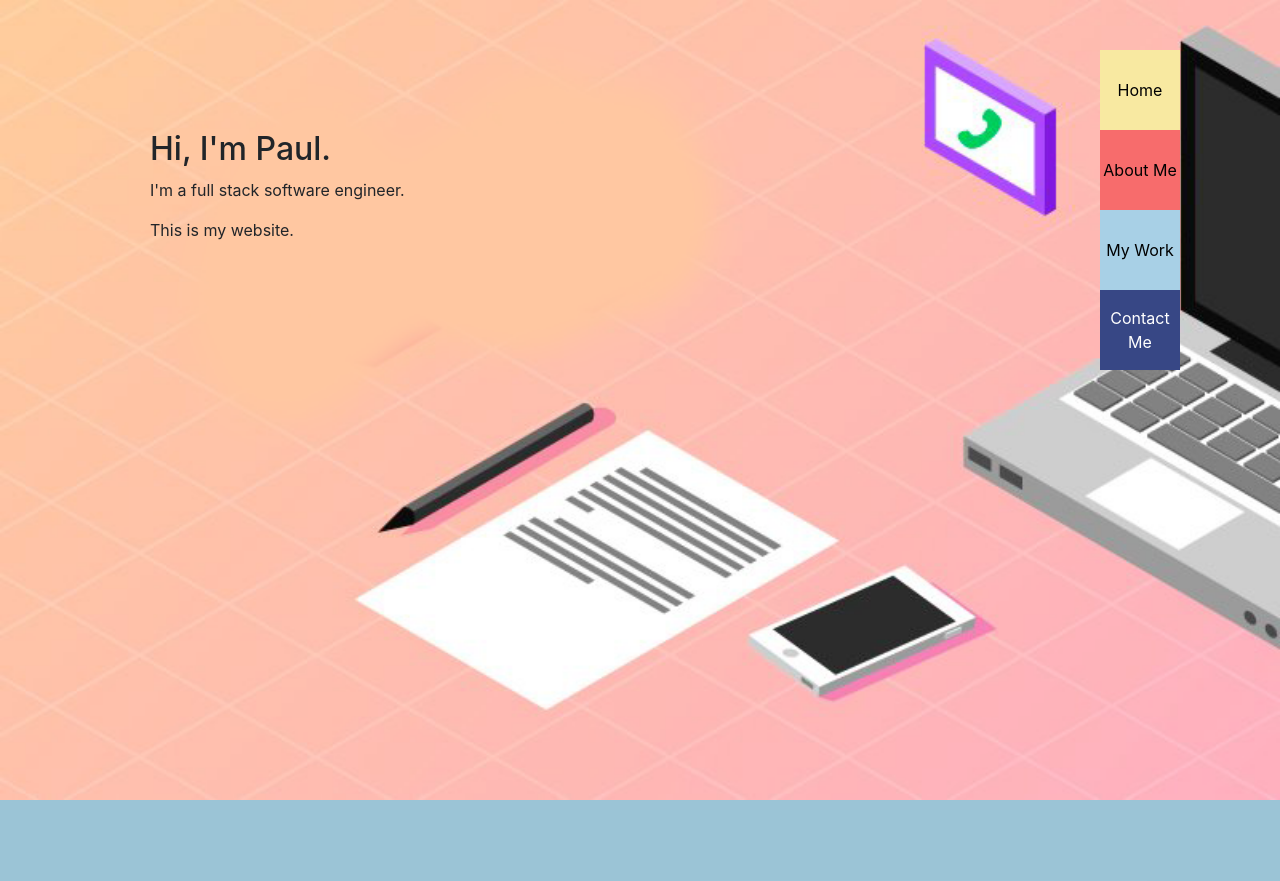
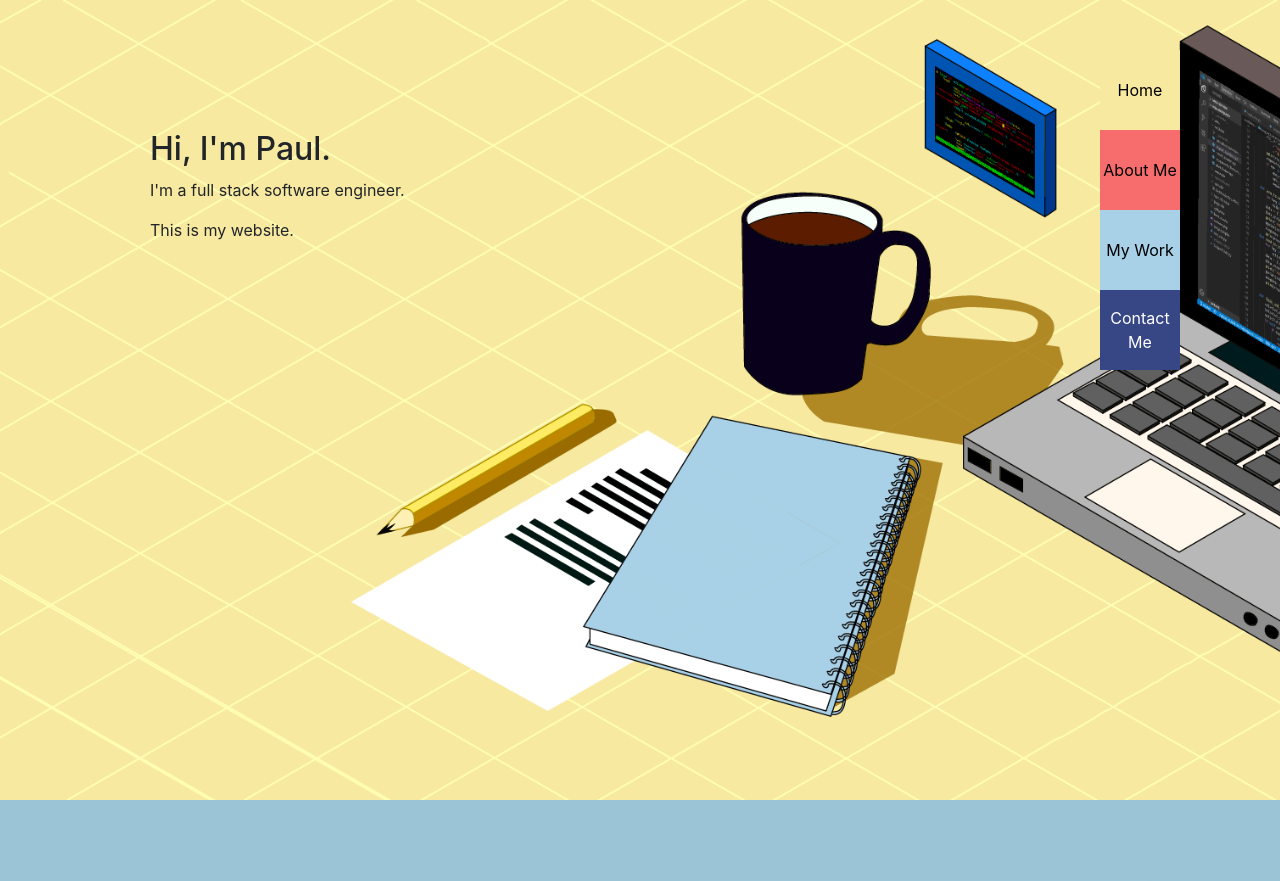
Before and after one commit to richardspaulm/DjangoProfile, a Django app: page / in a window 1280 px wide. Shown: the top 881 px of the page. Run offline with Django 3.2, Linux system fonts and the light colour scheme; data that the repository does not hold is empty; some libraries are stand-ins or nearby versions.

Commit message:
New Image

```diff
--- a/portfolio/settings.py
+++ b/portfolio/settings.py
@@ -27,8 +27,8 @@ SECRET_KEY = os.environ.get('DJANGO_SECRET_KEY', 'cg#p$g+j9tax!#a3cup@1$8obt2_+&
 #     SECRET_KEY = f.read().strip()
 
 # SECURITY WARNING: don't run with debug turned on in production!
-# DEBUG = os.environ.get('DJANGO_DEBUG', '') != 'False'
-DEBUG=False
+DEBUG = os.environ.get('DJANGO_DEBUG', '') != 'False'
+# DEBUG=False
 ALLOWED_HOSTS = []
 
 
--- a/webresume/static/css/styles.css
+++ b/webresume/static/css/styles.css
@@ -48,7 +48,7 @@ div#navbar a{
     padding: 0;
 }
 #index_view{
-    background-image: url("../bg.jpg");
+    background-image: url("../main.png");
     background-size: cover;
     background-repeat: no-repeat;
 }
```
Also changed, not shown: webresume/static/main.png (added).
